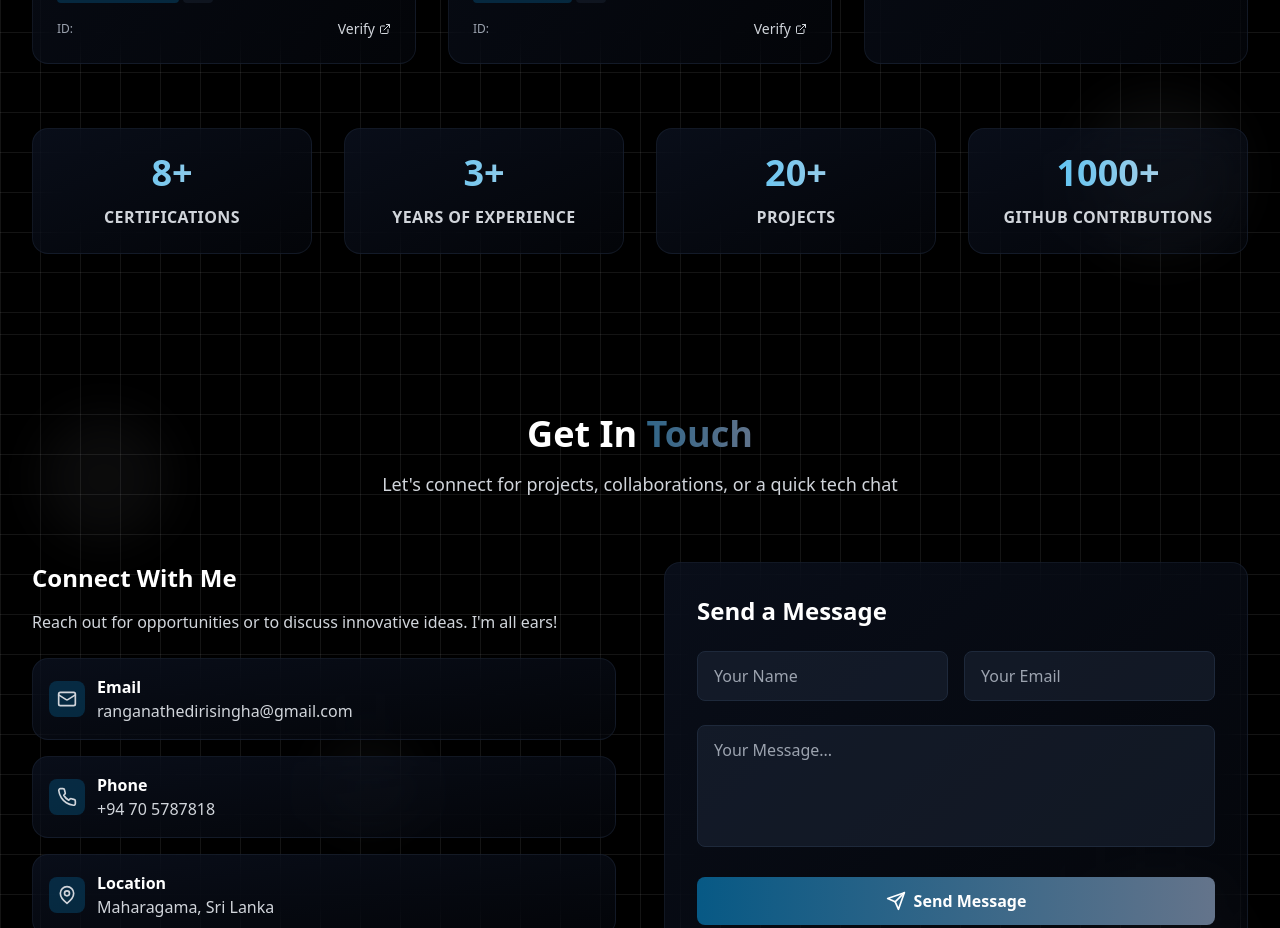
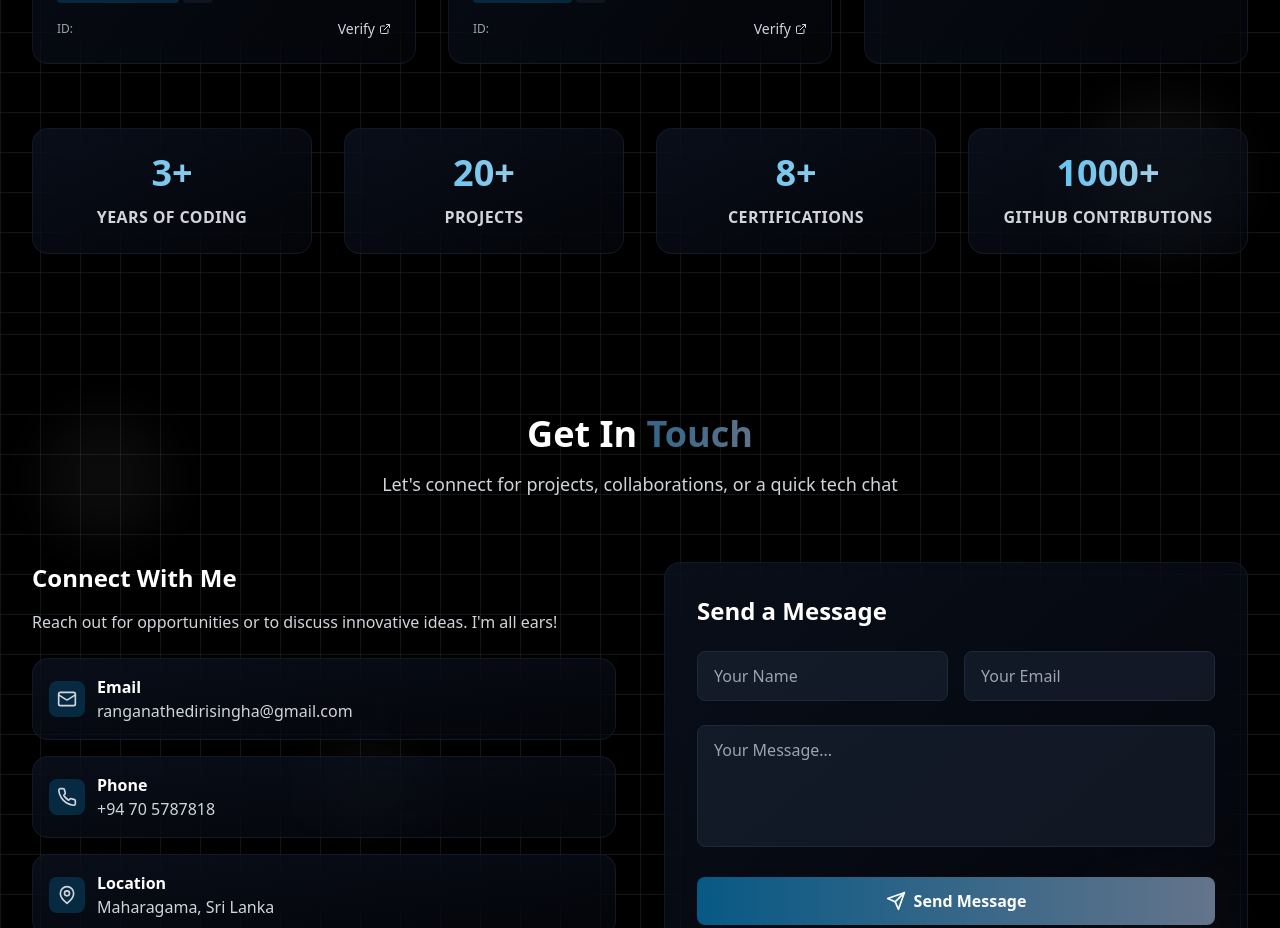
Before and after one commit to RameshEdirisinghe/portfolio-v2, a React (Vite) app: page / in a window 1280 px wide. Shown: the part 5380-6308 px from the top of the page. Built offline with nearby package versions, Linux system fonts and the light colour scheme.

Commit message:
update stats section in Certificates component

```diff
--- a/src/components/Certificates.tsx
+++ b/src/components/Certificates.tsx
@@ -175,16 +175,16 @@ const Certificates = () => {
         {/* Stats Section */}
         <div className="mt-16 grid grid-cols-2 md:grid-cols-4 gap-8">
           <div className="text-center bg-gradient-to-br from-slate-900/60 to-slate-900/20 backdrop-blur-xl border border-slate-800/50 rounded-2xl p-6 hover:border-gray-400/50 transition-all duration-500">
-            <div className="text-4xl md:text-4xl font-extrabold bg-gradient-to-r from-sky-400 to-slate-300 bg-clip-text text-transparent mb-3">8+</div>
-            <div className="text-gray-300 uppercase tracking-wide font-semibold">Certifications</div>
-          </div>
-          <div className="text-center bg-gradient-to-br from-slate-900/60 to-slate-900/20 backdrop-blur-xl border border-slate-800/50 rounded-2xl p-6 hover:border-gray-400/50 transition-all duration-500">
             <div className="text-4xl md:text-4xl font-extrabold bg-gradient-to-r from-sky-400 to-slate-300 bg-clip-text text-transparent mb-3">3+</div>
-            <div className="text-gray-300 uppercase tracking-wide font-semibold">Years of Experience</div>
+            <div className="text-gray-300 uppercase tracking-wide font-semibold">Years of Coding</div>
           </div>
           <div className="text-center bg-gradient-to-br from-slate-900/60 to-slate-900/20 backdrop-blur-xl border border-slate-800/50 rounded-2xl p-6 hover:border-gray-400/50 transition-all duration-500">
             <div className="text-4xl md:text-4xl font-extrabold bg-gradient-to-r from-sky-400 to-slate-300 bg-clip-text text-transparent mb-3">20+</div>
             <div className="text-gray-300 uppercase tracking-wide font-semibold">Projects</div>
+          </div>
+          <div className="text-center bg-gradient-to-br from-slate-900/60 to-slate-900/20 backdrop-blur-xl border border-slate-800/50 rounded-2xl p-6 hover:border-gray-400/50 transition-all duration-500">
+            <div className="text-4xl md:text-4xl font-extrabold bg-gradient-to-r from-sky-400 to-slate-300 bg-clip-text text-transparent mb-3">8+</div>
+            <div className="text-gray-300 uppercase tracking-wide font-semibold">Certifications</div>
           </div>
           <div className="text-center bg-gradient-to-br from-slate-900/60 to-slate-900/20 backdrop-blur-xl border border-slate-800/50 rounded-2xl p-6 hover:border-gray-400/50 transition-all duration-500">
             <div className="text-4xl md:text-4xl font-extrabold bg-gradient-to-r from-sky-400 to-slate-300 bg-clip-text text-transparent mb-3">1000+</div>
```
